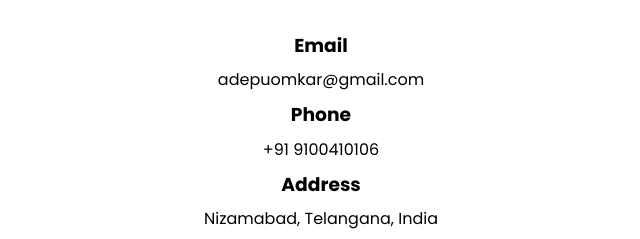
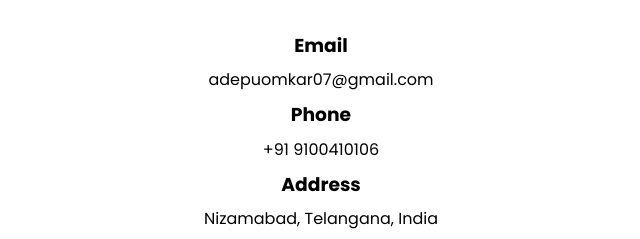
Before and after one commit to adepuomkar07-commits/startupconnect-omkar, a website: page contact.html in a window 1280 px wide. Shown: the part 571-810 px from the top of the page, 319-959 px from the left. Drawn offline with Linux system fonts and the light colour scheme.

Commit message:
Update contact.html

```diff
--- a/contact.html
+++ b/contact.html
@@ -97,7 +97,7 @@
 
             <h3>Email</h3>
 
-            <p>adepuomkar@gmail.com</p>
+            <p>adepuomkar07@gmail.com</p>
 
             <h3>Phone</h3>
 
```
